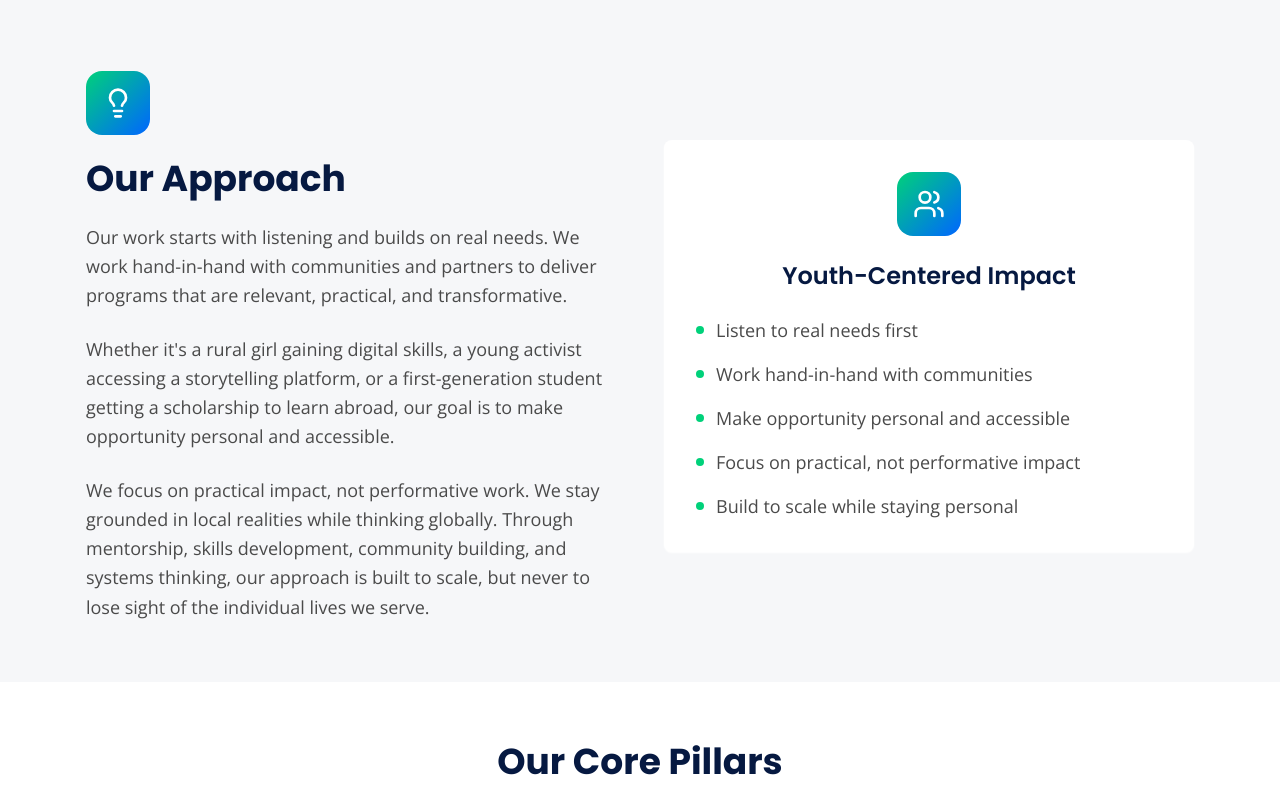
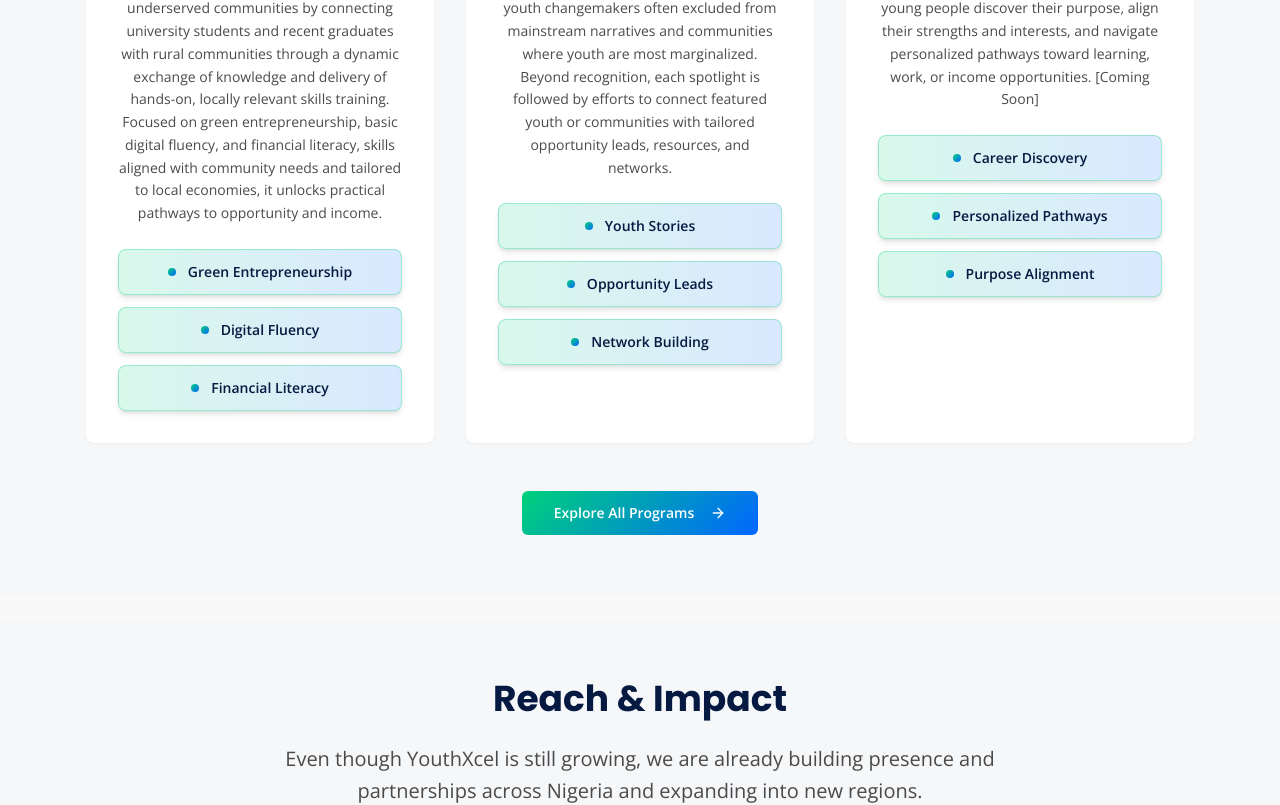
Before and after one commit to bcai-hub/youth-excel, a React (Vite) app: page / in a window 1280 px wide. Shown: the part 5079-5884 px from the top of the page. Built offline with nearby package versions, Linux system fonts and the light colour scheme.

Commit message:
Update Index.tsx

```diff
--- a/src/pages/Index.tsx
+++ b/src/pages/Index.tsx
@@ -18,13 +18,12 @@ const Index = () => {
       <IntroSection />
       <WhyWeExistSection />
       <CoreFocusSection />
-      <VisionMissionSection />
-      <ProblemApproachSection />
-      <CorePillarsSection />
-      <ProgramsSection />
-      <ReachImpactSection />
-      <ImpactSection />
-      <ContactSection />
+      <div className="py-8 space-y-6">
+        <VisionMissionSection />
+        <ProgramsSection />
+        <ReachImpactSection />
+        <ContactSection />
+      </div>
     </div>
   );
 };
```
